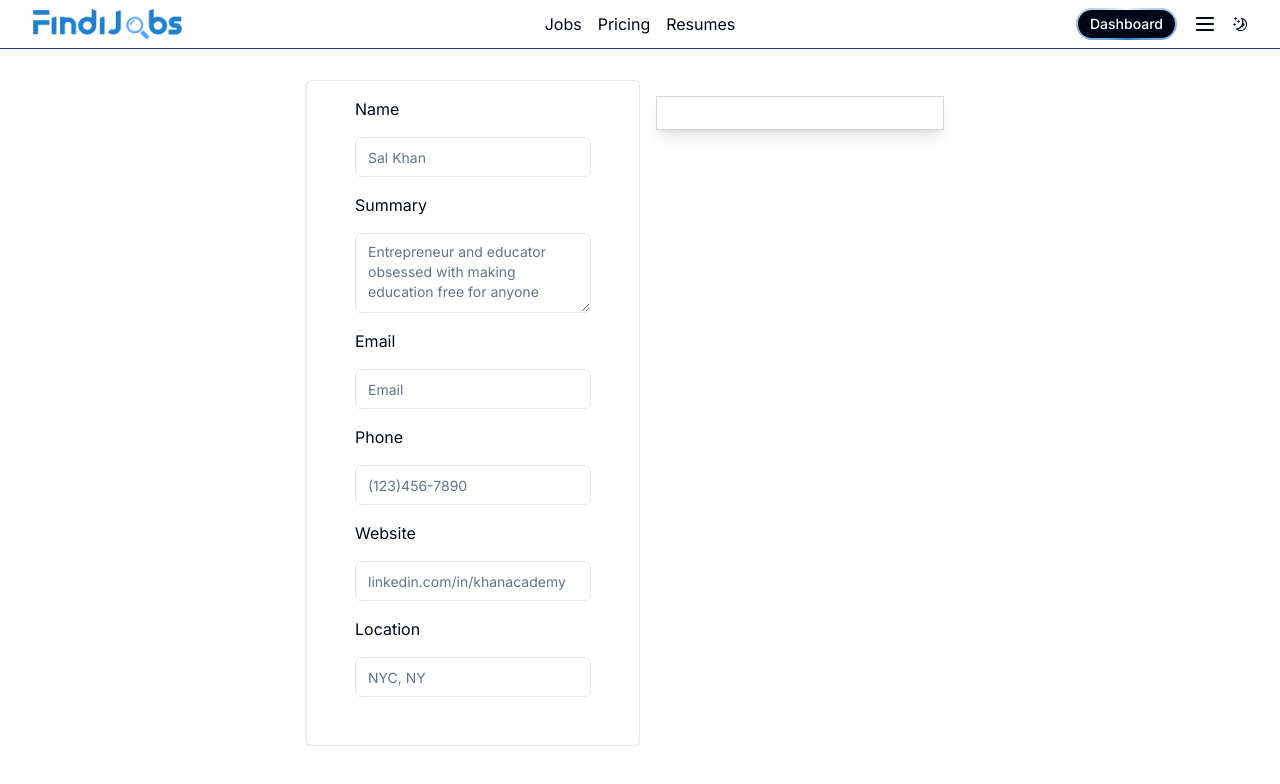
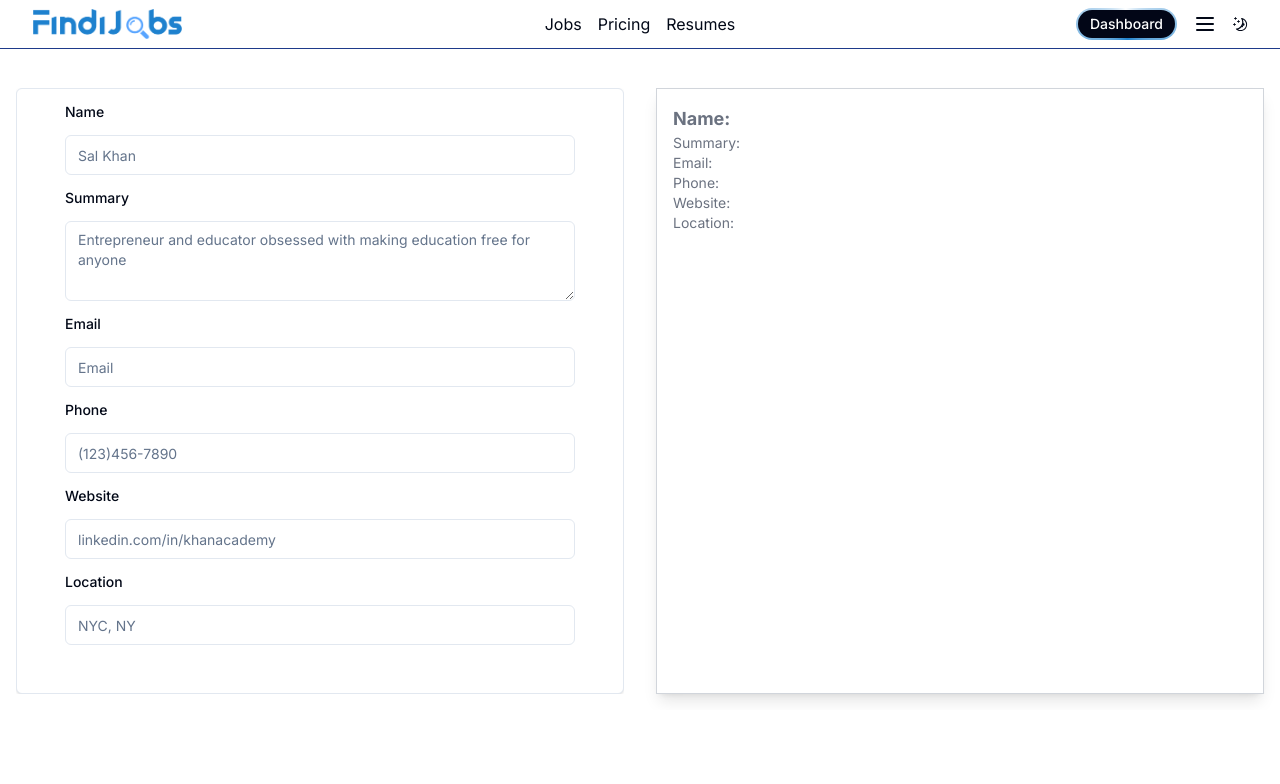
Before and after one commit to alejandro-castellon/findijobs-app, a Next.js app: page /resume/builder in a window 1280 px wide. Shown: the top 784 px of the page. Built offline with nearby package versions, Linux system fonts and the light colour scheme; a web font is replaced by a local one.

Commit message:
fix resume layout

```diff
--- a/src/app/resume/builder/page.tsx
+++ b/src/app/resume/builder/page.tsx
@@ -8,11 +8,11 @@ const Create: React.FC = () => {
   return (
     <Provider store={store}>
       <main className="relative h-full w-full overflow-hidden mt-10">
-        <div className="grid grid-cols-3 md:grid-cols-6 mt-10">
-          <div className="col-span-3">
+        <div className="grid grid-cols-3 md:grid-cols-6 mt-8">
+          <div className="col-span-3 p-4">
             <ResumeForm />
           </div>
-          <div className="col-span-3">
+          <div className="col-span-3 p-4">
             <ResumePDF />
           </div>
         </div>
--- a/src/components/resume/form/index.tsx
+++ b/src/components/resume/form/index.tsx
@@ -2,10 +2,8 @@ import { ProfileForm } from "./profile-form";
 
 export const ResumeForm = () => {
   return (
-    <div className="flex justify-center scrollbar scrollbar-track-gray-100 scrollbar-w-3 md:h-[calc(100vh-var(--top-nav-bar-height))] md:justify-end md:overflow-y-scroll">
-      <section className="flex max-w-2xl flex-col gap-8 p-[var(--resume-padding)]">
-        <ProfileForm />
-      </section>
+    <div className="scrollbar scrollbar-track-gray-100 scrollbar-w-3 md:justify-end md:overflow-y-scroll">
+      <ProfileForm />
     </div>
   );
 };
--- a/src/components/resume/form/profile-form.tsx
+++ b/src/components/resume/form/profile-form.tsx
@@ -1,6 +1,6 @@
 import { Card, CardContent } from "@/components/ui/card";
 import { Input } from "@/components/ui/input";
-import { Label } from "@radix-ui/react-label";
+import { Label } from "@/components/ui/label";
 import { Textarea } from "@/components/ui/textarea";
 import { useDispatch, useSelector } from "react-redux";
 import { changeProfile, selectProfile } from "@/hooks/redux/resumeSlice";
--- a/src/components/resume/pdf/index.tsx
+++ b/src/components/resume/pdf/index.tsx
@@ -5,12 +5,13 @@ export function ResumePDF() {
   const resume = useSelector(selectResume);
 
   return (
-    <div className="md:w-1/2 p-4">
-      <div className="p-4 border border-gray-300 bg-white shadow-lg text-gray-500">
-        <h1 className="text-lg font-bold">{resume.profile.name}</h1>
-        <p className="text-sm">{resume.profile.summary}</p>
-        <p className="text-sm">{resume.profile.email}</p>
-      </div>
+    <div className="relative h-full p-4 border border-gray-300 bg-white shadow-lg text-gray-500">
+      <h1 className="text-lg font-bold">Name: {resume.profile.name}</h1>
+      <p className="text-sm">Summary: {resume.profile.summary}</p>
+      <p className="text-sm">Email: {resume.profile.email}</p>
+      <p className="text-sm">Phone: {resume.profile.phone}</p>
+      <p className="text-sm">Website: {resume.profile.url}</p>
+      <p className="text-sm">Location: {resume.profile.location}</p>
     </div>
   );
 }
```
